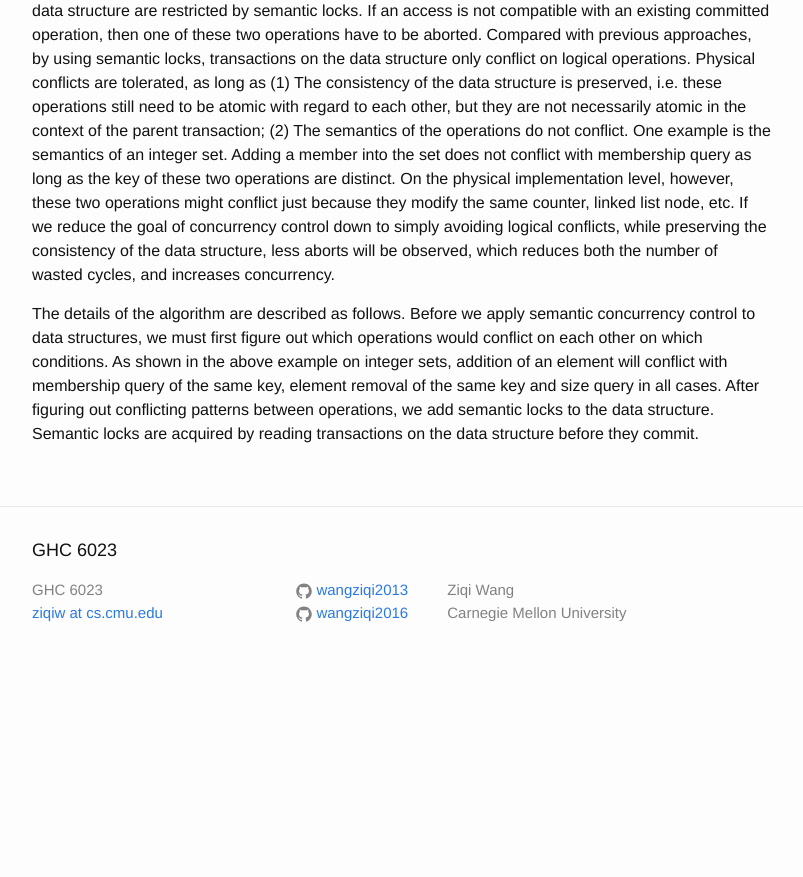
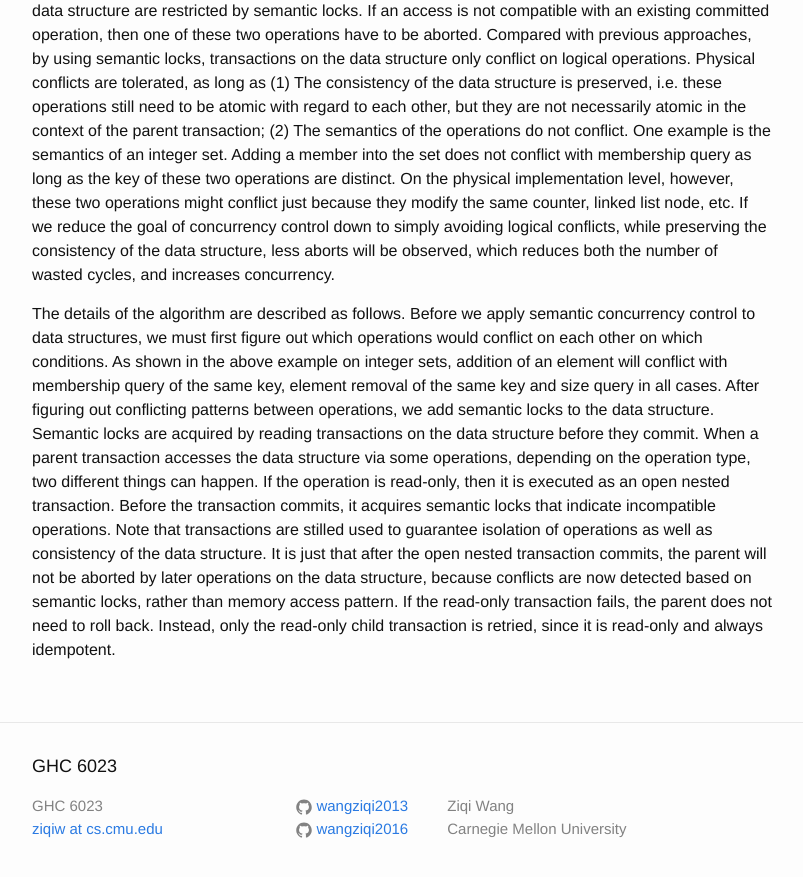
Before and after one commit to wangziqi2013/wangziqi2013.github.io, a Jekyll site: the page built from _posts/2018-12-21-transactional-collection-classes.markdown, in a window 1280 px wide and 900 px high, scrolled down 1066 px. Shown: the top 877 px of the window, without its empty margins (238-1041 px from the left). Built offline with Jekyll 4.4.1, drawn with Linux system fonts in a browser that asks for light colours; before the commit the page ends 1750 px from its top, so only the background shows below that.

Commit message:
Adding read txn handling

```diff
--- a/_posts/2018-12-21-transactional-collection-classes.markdown
+++ b/_posts/2018-12-21-transactional-collection-classes.markdown
@@ -52,3 +52,11 @@ must first figure out which operations would conflict on each other on which con
 on integer sets, addition of an element will conflict with membership query of the same key, element removal of the same key
 and size query in all cases. After figuring out conflicting patterns between operations, we add semantic locks to
 the data structure. Semantic locks are acquired by reading transactions on the data structure before they commit.
+When a parent transaction accesses the data structure via some operations, depending on the operation type, two different
+things can happen. If the operation is read-only, then it is executed as an open nested transaction. Before the transaction
+commits, it acquires semantic locks that indicate incompatible operations. Note that transactions are stilled used
+to guarantee isolation of operations as well as consistency of the data structure. It is just that after the open nested
+transaction commits, the parent will not be aborted by later operations on the data structure, because conflicts are
+now detected based on semantic locks, rather than memory access pattern. If the read-only transaction fails, the parent
+does not need to roll back. Instead, only the read-only child transaction is retried, since it is read-only and always
+idempotent.
```
